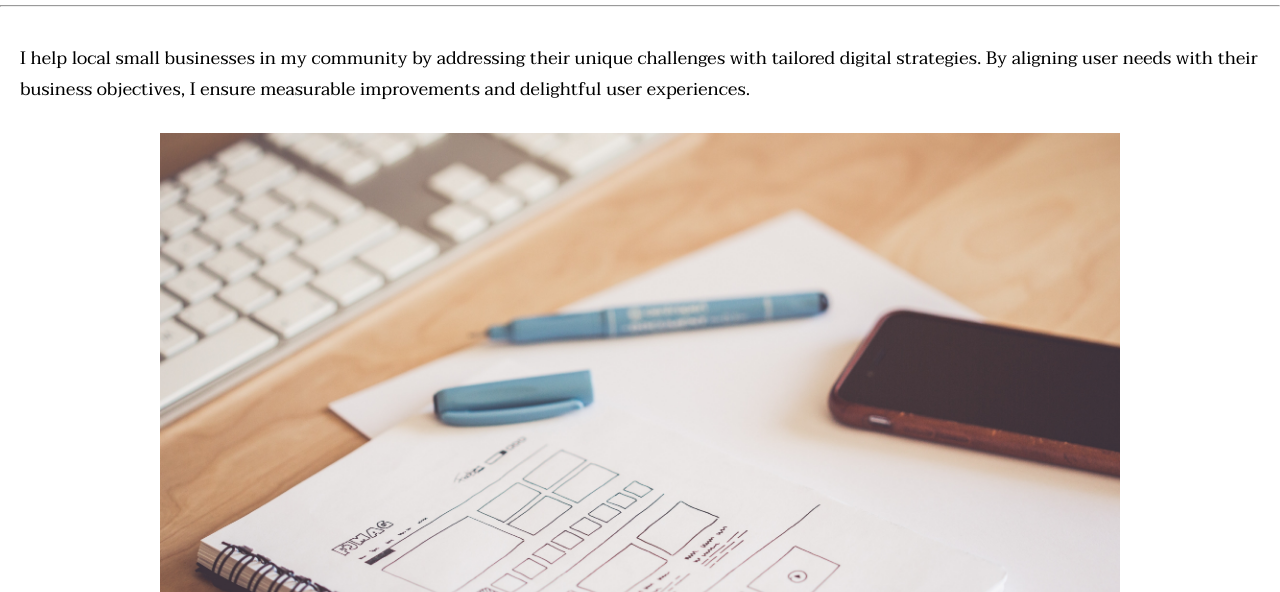
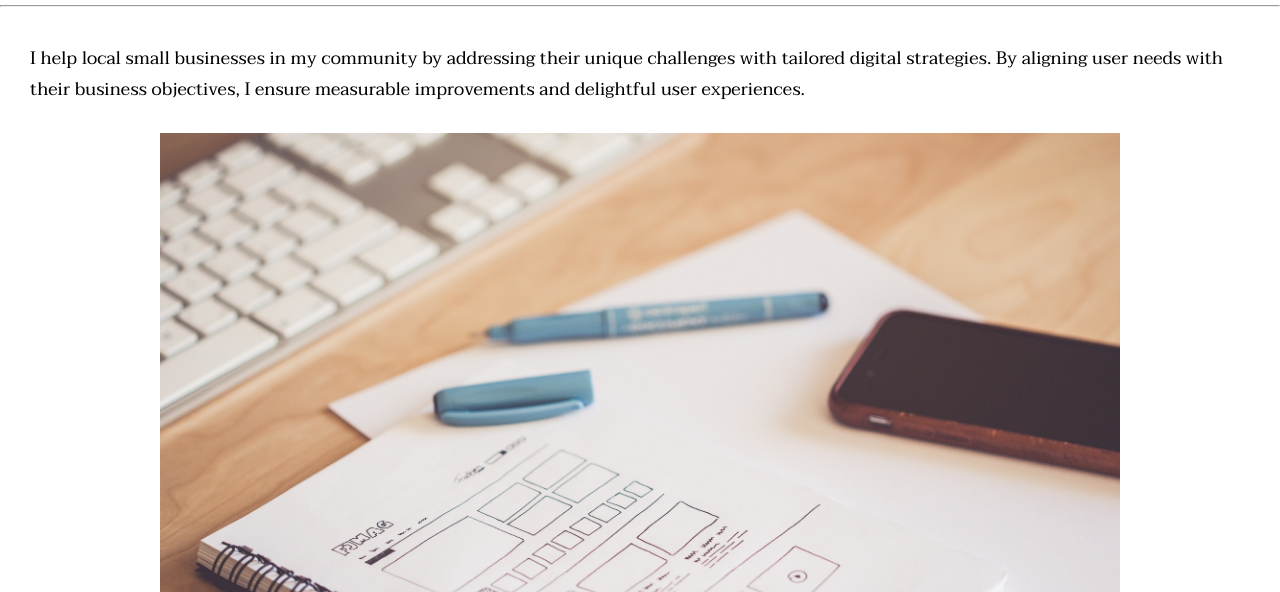
Before and after one commit to lszumylo/uxdesignerportfolio, a plain HTML site: page index.html in a window 1280 px wide. Shown: the part 208-800 px from the top of the page. Drawn offline with Linux system fonts and the light colour scheme.

Commit message:
Update index.css

```diff
--- a/styles/index.css
+++ b/styles/index.css
@@ -76,7 +76,7 @@ body {
     font-weight: normal;
     text-align: left;
     padding: 0; /* Add padding to the top and bottom if needed */
-    margin: 0 20px; /* Add margin to the left and right sides */
+    margin: 0 30px; /* Add margin to the left and right sides */
 }
 
 
```
